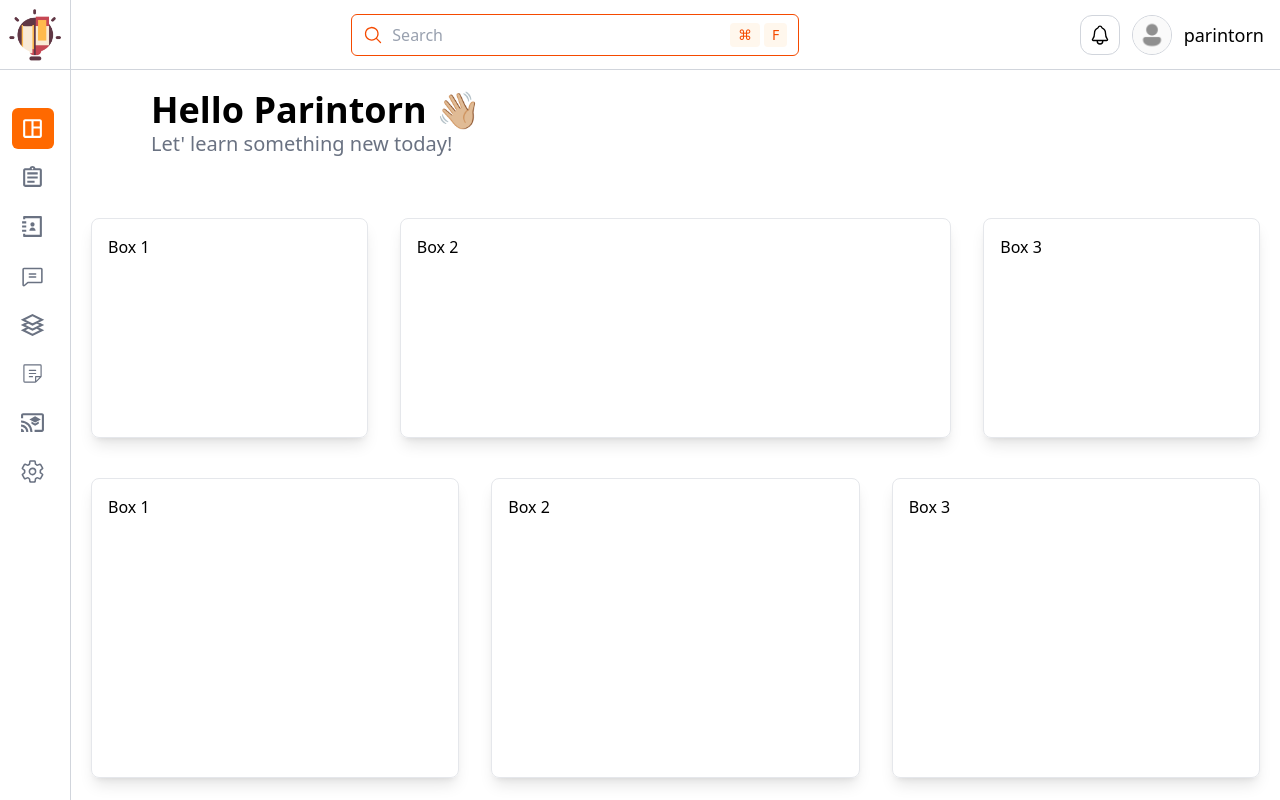
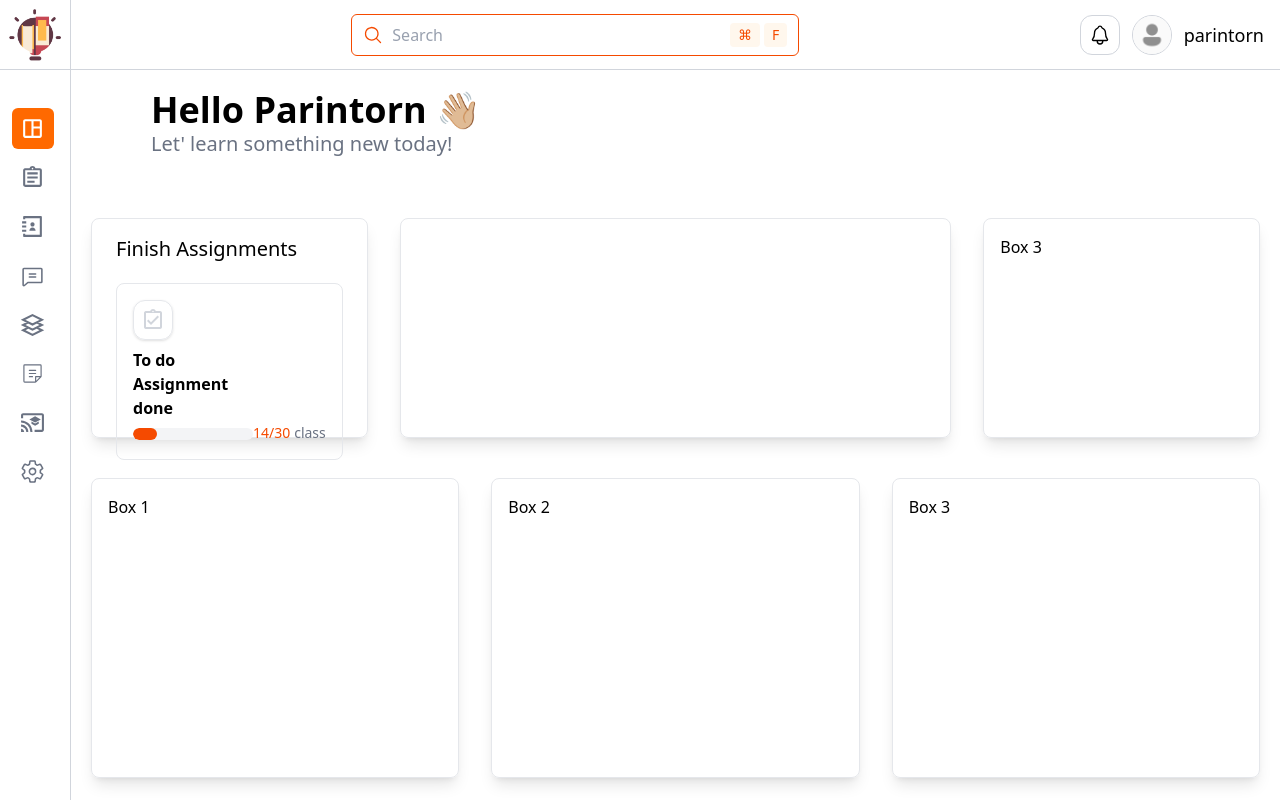
Before and after one commit to ParintornYaimai/Lms-Front-end, a Next.js app: page /dashboard in a window 1280 px wide. Shown: the top 800 px of the page. Built offline with nearby package versions, Linux system fonts and the light colour scheme.

Commit message:
feat: add finish assignment component

```diff
--- a/src/app/dashboard/page.tsx
+++ b/src/app/dashboard/page.tsx
@@ -1,5 +1,5 @@
 import React from 'react'
-import FinishAssignment from '@/component/dashboard/finishAssignment'
+import FinishAssignment from '@/component/dashboard/FinishAssignment'
 
 const Dashboard = () => {
   return (
@@ -15,9 +15,13 @@ const Dashboard = () => {
         <div className='mt-10 '>
           <div className='flex gap-8'>
             {/* one */}
-            <div className="basis-1/4 max-h-[220px] rounded-lg border border-gray-200 shadow-lg p-4">Box 1</div>
+            <div className="basis-1/4 max-h-[220px] rounded-lg border border-gray-200 shadow-lg p-4">
+              <FinishAssignment/>
+            </div>
             {/* two */}
-            <div className="basis-2/4 h-[220px] rounded-lg border border-gray-200 shadow-lg p-4 overflow-auto">Box 2</div>
+            <div className="basis-2/4 h-[220px] rounded-lg border border-gray-200 shadow-lg p-4 overflow-auto">
+
+            </div>
             {/* three */}
             <div className="basis-1/4 max-h-[220px] rounded-lg border border-gray-200 shadow-lg p-4">Box 3</div>
           </div>
--- /dev/null
+++ b/src/component/dashboard/ProgressBar.tsx
@@ -0,0 +1,20 @@
+import React from 'react'
+
+
+type ProgressBarProps = {
+    progress: number; //  0 - 100
+};
+
+const ProgressBar = ({ progress }: ProgressBarProps) => {
+
+    return (
+        <div className="w-full bg-gray-100 rounded-full h-[12px] overflow-hidden mb-[3px]">
+            <div
+                className="bg-orange-600 h-[12px] rounded-full transition-all duration-300 ease-in-out"
+                style={{ width: `${progress}%` }}
+            />
+        </div>
+    );
+}
+
+export default ProgressBar
--- a/src/component/dashboard/finishAssignment.tsx
+++ b/src/component/dashboard/finishAssignment.tsx
@@ -1,11 +1,31 @@
-import React from 'react'
+'use client';
 
-const finishAssignment = () => {
+import ProgressBar from "./ProgressBar";
+import { MdOutlineAssignmentTurnedIn } from "react-icons/md";
+
+const FinishAssignment = () => {
   return (
-    <div className='max-w-full max-h-full'>
-
+    <div className='h-full'>
+      <h1 className='text-xl mx-2'>Finish Assignments</h1>
+      <div>
+        <div className='border border-gray-200 rounded-lg my-5 mx-2 p-2'>
+          <div className="w-10 h-10 flex items-center justify-center border border-gray-200 rounded-xl shadow-sm m-2">
+            <MdOutlineAssignmentTurnedIn className="text-gray-300 text-2xl"/>
+          </div>
+          <div className='flex items-end m-2 '>
+            <div>
+              <h1 className='text-md font-bold pb-2 '>To do Assignment done</h1>
+              <ProgressBar progress={20} />
+            </div>
+            <div className="flex ml-auto">
+              <p className="text-orange-600 text-sm">14/30</p>
+              <span className="text-sm text-gray-500 ml-1">class</span>
+            </div>
+          </div>
+        </div>
+      </div>
     </div>
   )
 }
 
-export default finishAssignment
+export default FinishAssignment
```
